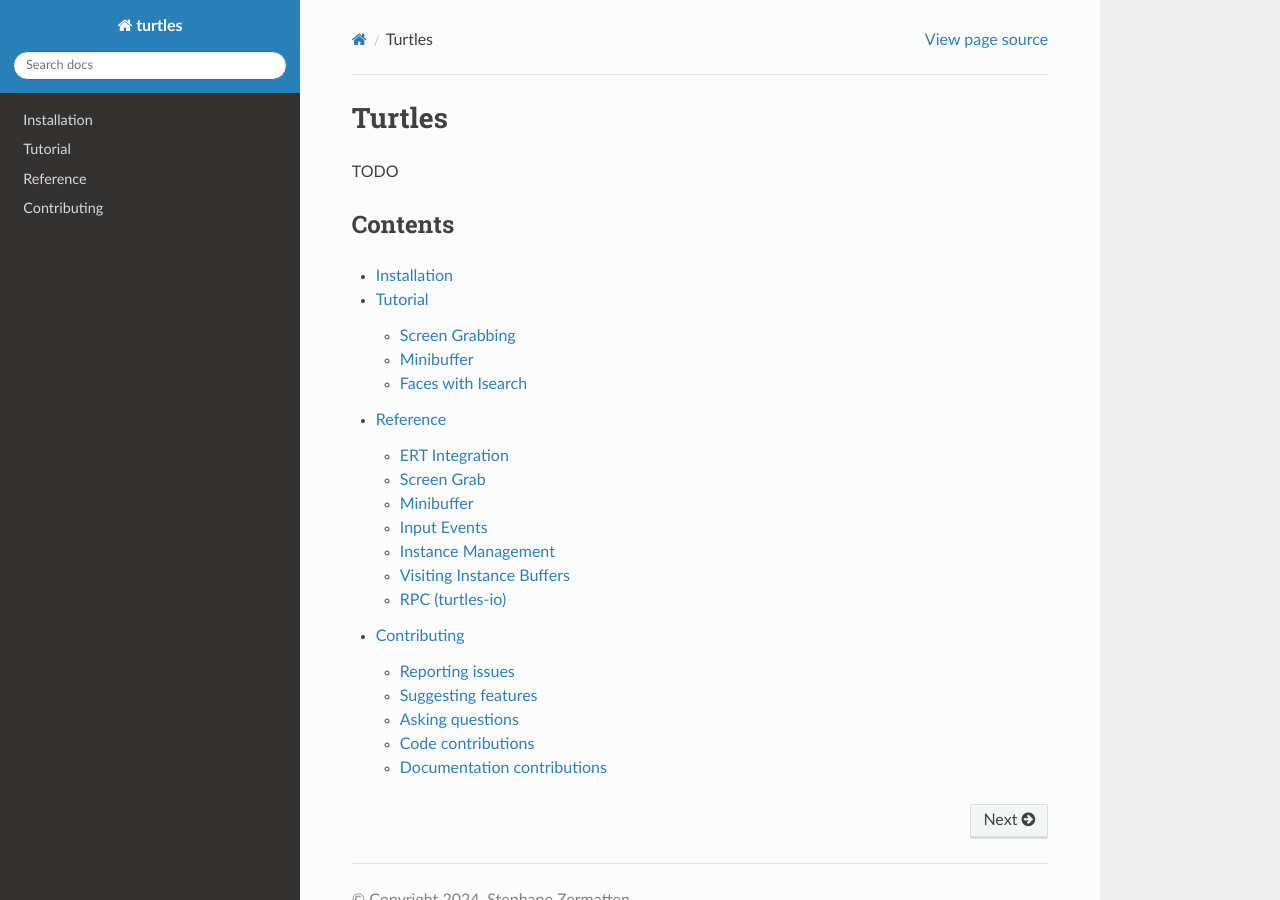
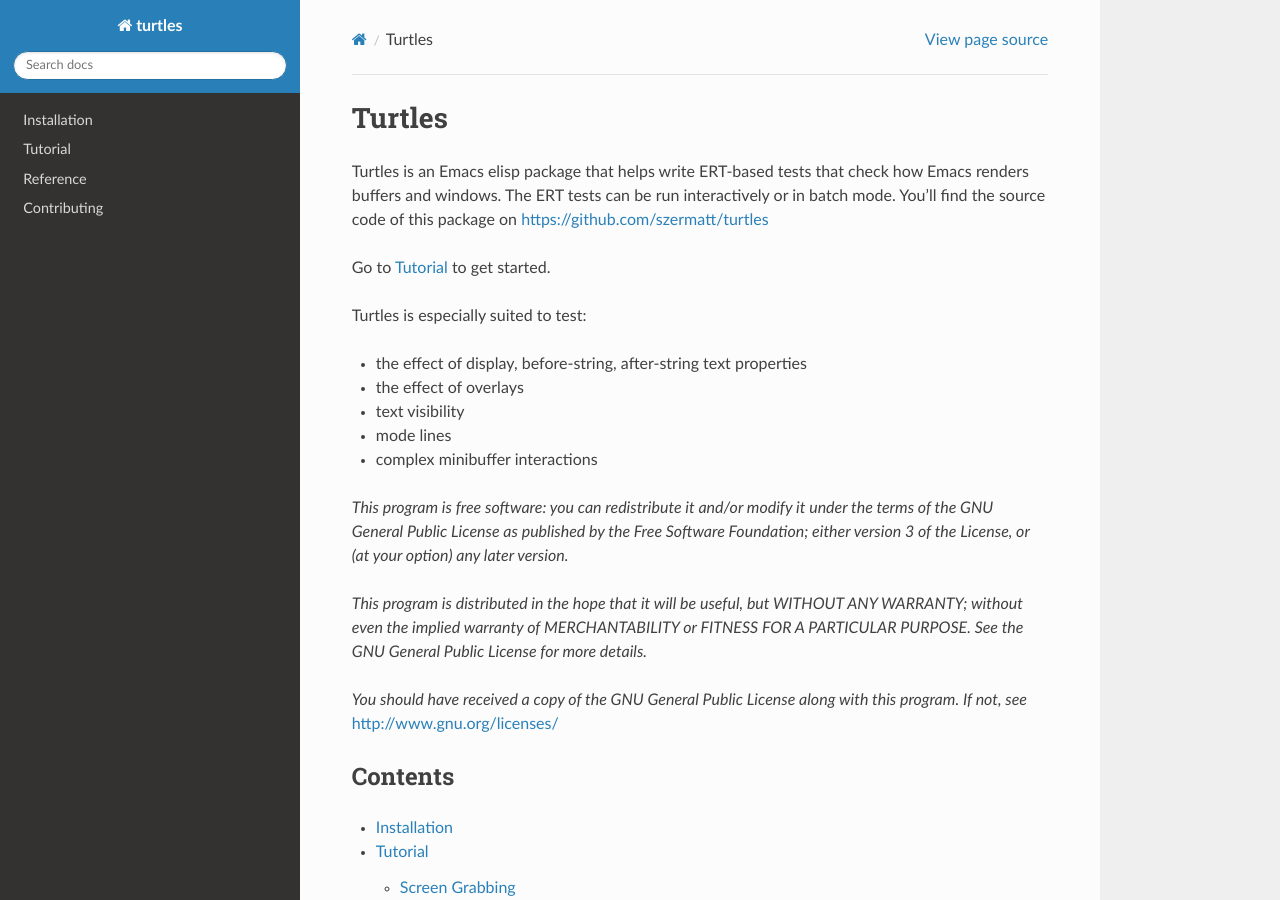
Before and after one commit to emacsmirror/turtles, a Sphinx documentation site: the page built from docs/source/index.rst, in a window 1280 px wide and 900 px high. Built offline with Sphinx 7.4.7 and the Read the Docs theme 3.1.0, drawn with Linux system fonts in a browser that asks for light colours.

Commit message:
docs: Fill in the documentation index and re-build the texinfo.

```diff
--- a/docs/source/index.rst
+++ b/docs/source/index.rst
@@ -1,7 +1,37 @@
 Turtles
 =======
 
-TODO
+Turtles is an Emacs elisp package that helps write ERT-based tests
+that check how Emacs renders buffers and windows. The ERT tests can be
+run interactively or in batch mode. You'll find the source code of
+this package on https://github.com/szermatt/turtles
+
+Go to :ref:`tut` to get started.
+
+Turtles is especially suited to test:
+
+- the effect of display, before-string, after-string text properties
+
+- the effect of overlays
+
+- text visibility
+
+- mode lines
+
+- complex minibuffer interactions
+
+*This program is free software: you can redistribute it and/or
+modify it under the terms of the GNU General Public License as
+published by the Free Software Foundation; either version 3 of the
+License, or (at your option) any later version.*
+
+*This program is distributed in the hope that it will be useful,
+but WITHOUT ANY WARRANTY; without even the implied warranty of
+MERCHANTABILITY or FITNESS FOR A PARTICULAR PURPOSE.  See the GNU
+General Public License for more details.*
+
+*You should have received a copy of the GNU General Public License
+along with this program.  If not, see* http://www.gnu.org/licenses/
 
 Contents
 --------
```
Also changed, not shown: 1 other file.
